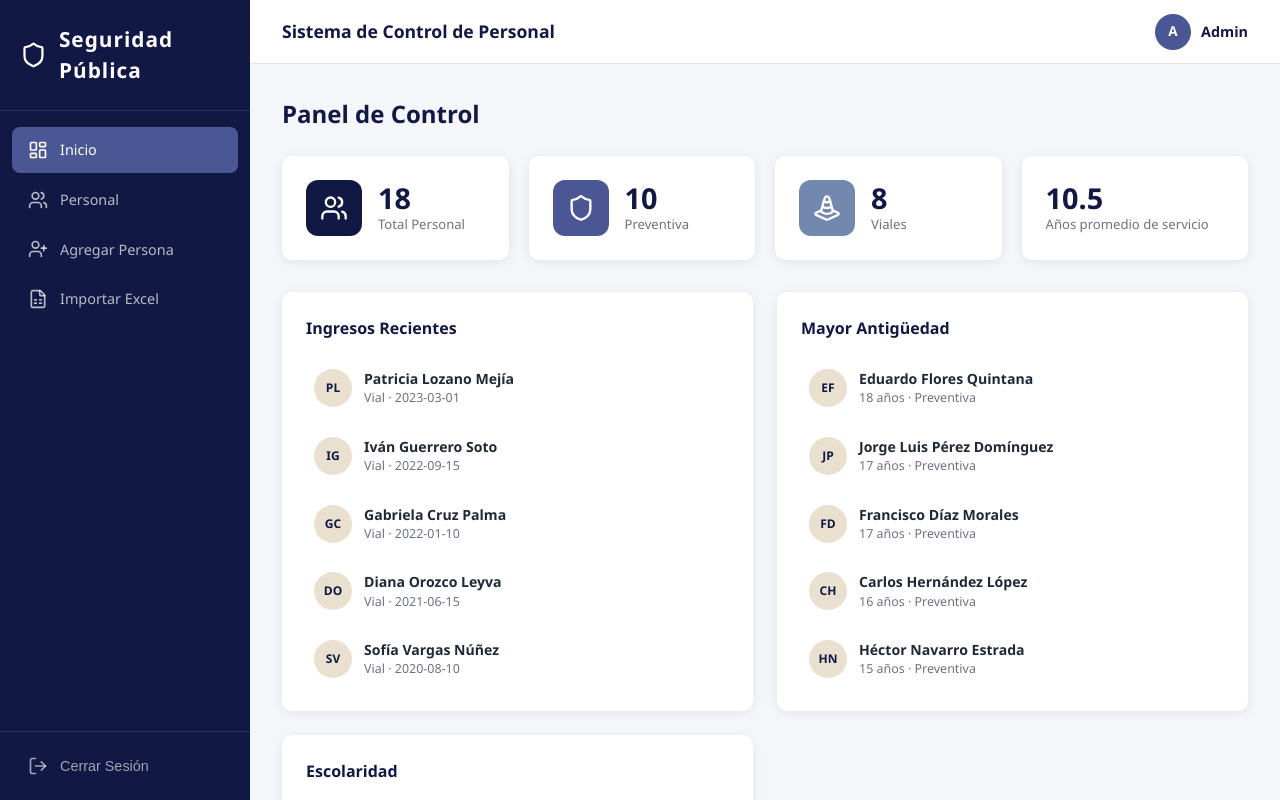
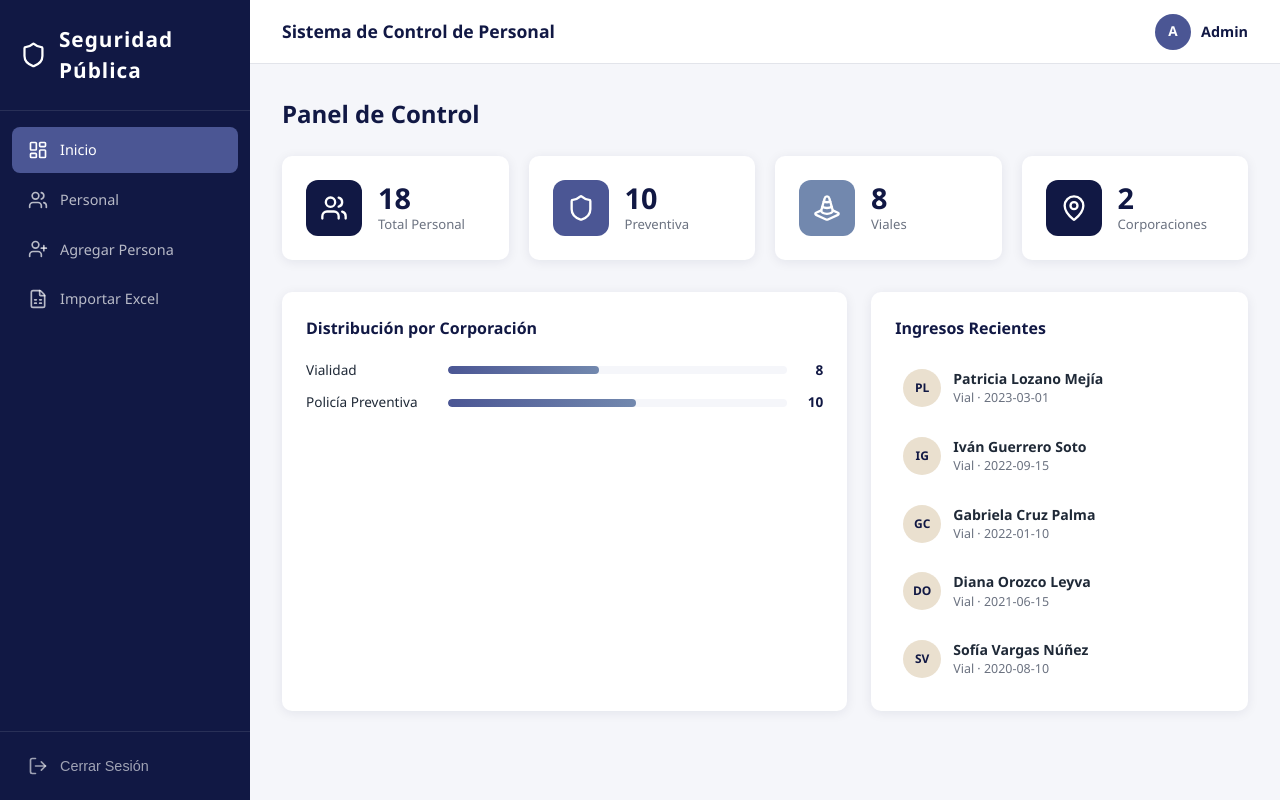
Before and after one commit to DiegoAragon13/Sistema_de_Control_policial, a React (Vite) app: page / in a window 1280 px wide. Both pictures are taken after typing "Sample", "Sample123" into the empty fields and a click on the button "Entrar". Shown: the top 800 px of the page. Built offline with nearby package versions, Linux system fonts and the light colour scheme.

Commit message:
Dashboard como la version original: 4 cards con iconos, distribucion por corporacion, ingresos recientes

```diff
--- a/src/index.css
+++ b/src/index.css
@@ -448,7 +448,7 @@ body {
 
 .dashboard-sections {
   display: grid;
-  grid-template-columns: 1fr 1fr;
+  grid-template-columns: 1.5fr 1fr;
   gap: 24px;
 }
 
--- a/src/pages/Dashboard.jsx
+++ b/src/pages/Dashboard.jsx
@@ -1,29 +1,14 @@
-import { Users, Shield, TrafficCone } from "lucide-react";
+import { Users, Shield, TrafficCone, MapPin } from "lucide-react";
 
 function Dashboard({ personal }) {
-  const totalPolicias = personal.filter((p) => p.categoria === "Preventiva").length;
+  const totalPreventiva = personal.filter((p) => p.categoria === "Preventiva").length;
   const totalViales = personal.filter((p) => p.categoria === "Vial").length;
+  const corporaciones = [...new Set(personal.map((p) => p.asignacion))];
 
-  // Calcular antigüedad promedio en años
-  const hoy = new Date();
-  const antiguedadPromedio = (
-    personal.reduce((sum, p) => {
-      const ingreso = new Date(p.fecha_ingreso);
-      return sum + (hoy - ingreso) / (1000 * 60 * 60 * 24 * 365);
-    }, 0) / personal.length
-  ).toFixed(1);
-
-  // Distribución por escolaridad
-  const escolaridades = {};
-  personal.forEach((p) => {
-    const esc = p.escolaridad.includes("Maestría") ? "Maestría" :
-                p.escolaridad.includes("Licenciatura") || p.escolaridad.includes("Ingeniería") ? "Licenciatura" :
-                p.escolaridad.includes("Técnico") ? "Técnico" :
-                p.escolaridad.includes("Preparatoria") ? "Preparatoria" : "Secundaria";
-    escolaridades[esc] = (escolaridades[esc] || 0) + 1;
-  });
-  const escolaridadesArr = Object.entries(escolaridades)
-    .sort((a, b) => b[1] - a[1]);
+  const porCorporacion = corporaciones.map((corp) => ({
+    corp,
+    total: personal.filter((p) => p.asignacion === corp).length,
+  }));
 
   return (
     <div className="dashboard">
@@ -43,7 +28,7 @@ function Dashboard({ personal }) {
             <Shield size={28} color="#fff" />
           </div>
           <div className="stat-info">
-            <span className="stat-number">{totalPolicias}</span>
+            <span className="stat-number">{totalPreventiva}</span>
             <span className="stat-label">Preventiva</span>
           </div>
         </div>
@@ -57,14 +42,34 @@ function Dashboard({ personal }) {
           </div>
         </div>
         <div className="stat-card">
+          <div className="stat-icon" style={{ background: "#111844" }}>
+            <MapPin size={28} color="#fff" />
+          </div>
           <div className="stat-info">
-            <span className="stat-number">{antiguedadPromedio}</span>
-            <span className="stat-label">Años promedio de servicio</span>
+            <span className="stat-number">{corporaciones.length}</span>
+            <span className="stat-label">Corporaciones</span>
           </div>
         </div>
       </div>
 
       <div className="dashboard-sections">
+        <div className="dashboard-card">
+          <h3>Distribución por Corporación</h3>
+          <div className="zone-list">
+            {porCorporacion.map((item) => (
+              <div key={item.corp} className="zone-item">
+                <span className="zone-name">{item.corp}</span>
+                <div className="zone-bar-container">
+                  <div
+                    className="zone-bar"
+                    style={{ width: `${(item.total / personal.length) * 100}%` }}
+                  ></div>
+                </div>
+                <span className="zone-count">{item.total}</span>
+              </div>
+            ))}
+          </div>
+        </div>
         <div className="dashboard-card">
           <h3>Ingresos Recientes</h3>
           <div className="recent-list">
@@ -89,54 +94,6 @@ function Dashboard({ personal }) {
               ))}
           </div>
         </div>
-
-        <div className="dashboard-card">
-          <h3>Mayor Antigüedad</h3>
-          <div className="recent-list">
-            {personal
-              .sort((a, b) => new Date(a.fecha_ingreso) - new Date(b.fecha_ingreso))
-              .slice(0, 5)
-              .map((p) => {
-                const years = Math.floor((hoy - new Date(p.fecha_ingreso)) / (1000 * 60 * 60 * 24 * 365));
-                return (
-                  <div key={p.id} className="recent-item">
-                    <div className="recent-avatar">
-                      {p.nombre.charAt(0)}
-                      {p.apellidos.charAt(0)}
-                    </div>
-                    <div className="recent-info">
-                      <span className="recent-name">
-                        {p.nombre} {p.apellidos}
-                      </span>
-                      <span className="recent-meta">
-                        {years} años · {p.categoria}
-                      </span>
-                    </div>
-                  </div>
-                );
-              })}
-          </div>
-        </div>
-      </div>
-
-      <div className="dashboard-sections" style={{ marginTop: "24px" }}>
-        <div className="dashboard-card">
-          <h3>Escolaridad</h3>
-          <div className="zone-list">
-            {escolaridadesArr.map(([esc, count]) => (
-              <div key={esc} className="zone-item">
-                <span className="zone-name">{esc}</span>
-                <div className="zone-bar-container">
-                  <div
-                    className="zone-bar"
-                    style={{ width: `${(count / personal.length) * 100}%` }}
-                  ></div>
-                </div>
-                <span className="zone-count">{count}</span>
-              </div>
-            ))}
-          </div>
-        </div>
       </div>
     </div>
   );
```
